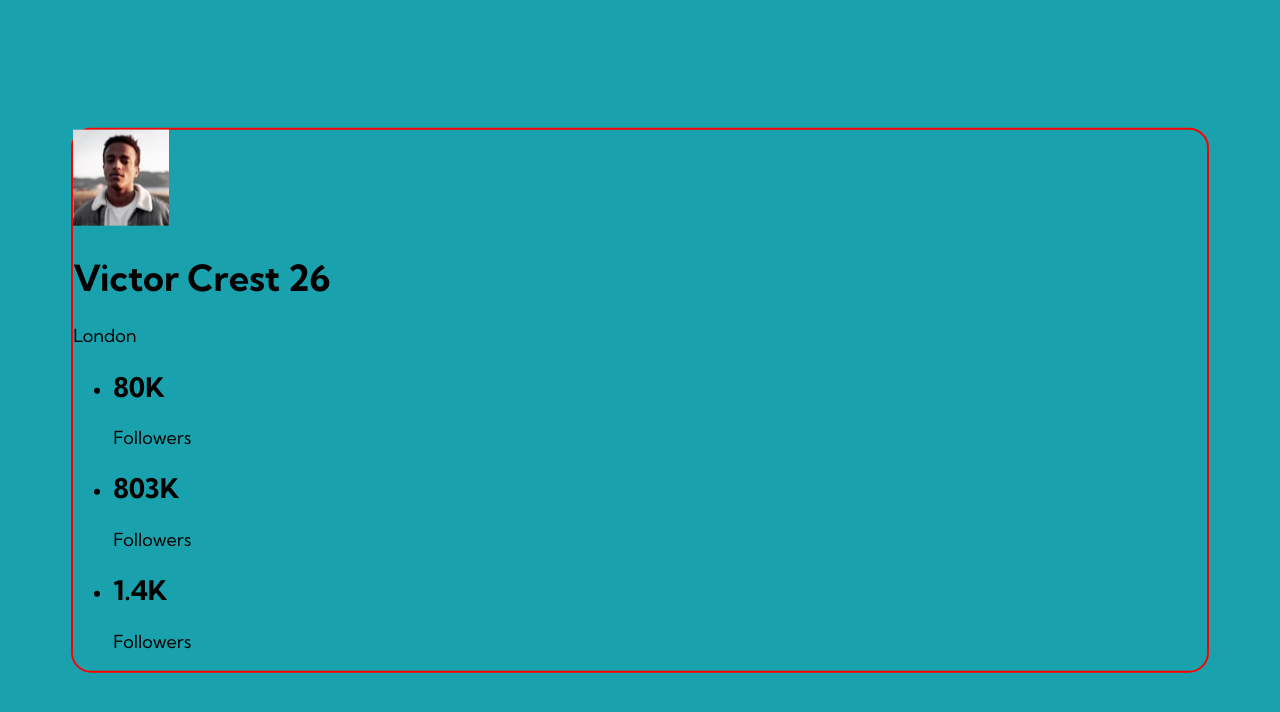
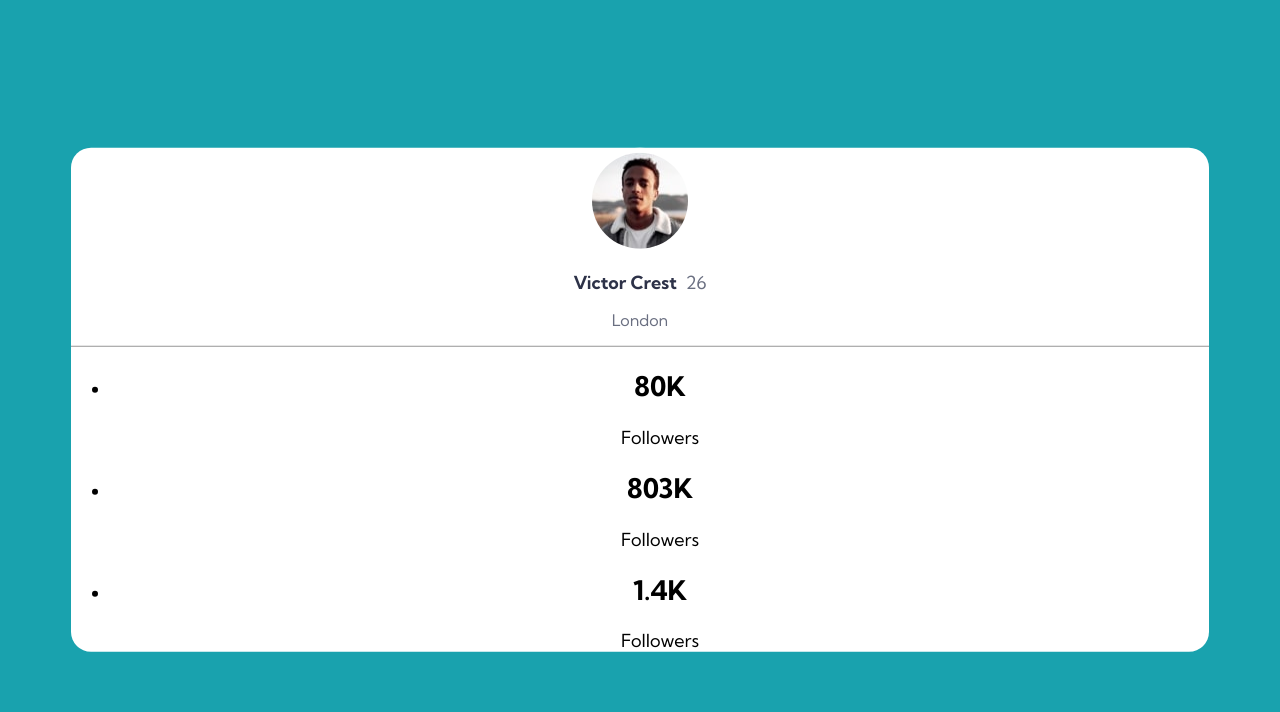
Before and after one commit to macrespo42/profile-card-component, a plain HTML site: page index.html in a window 1280 px wide. Drawn offline with Linux system fonts and the light colour scheme.

Commit message:
global title styles

```diff
--- a/style.css
+++ b/style.css
@@ -11,10 +11,43 @@ body {
 }
 
 .card {
-    border: 2px solid red;
     width: 90%;
     margin: auto;
     margin-top: 50vh;
     transform: translateY(-50%);
     border-radius: 20px;
+    background-color: #fff;
+    text-align: center;
 }
+
+/* Profile picture */
+
+.profile-picture img{
+    border: 5px solid #fff;
+    border-radius: 50%;
+}
+
+
+/* Titles */
+
+.title {
+    border-bottom: 0.1rem solid hsl(0, 0%, 59%);
+}
+
+.title, #age {
+    font-weight: 400;
+    color: hsl(227, 10%, 46%);
+}
+
+.title #age {
+    margin-left: 0.3rem;
+}
+
+.title #name{
+    font-size: 18px;
+    color: hsl(229, 23%, 23%);
+}
+
+.title #city {
+    font-size: 1rem;
+}
```
